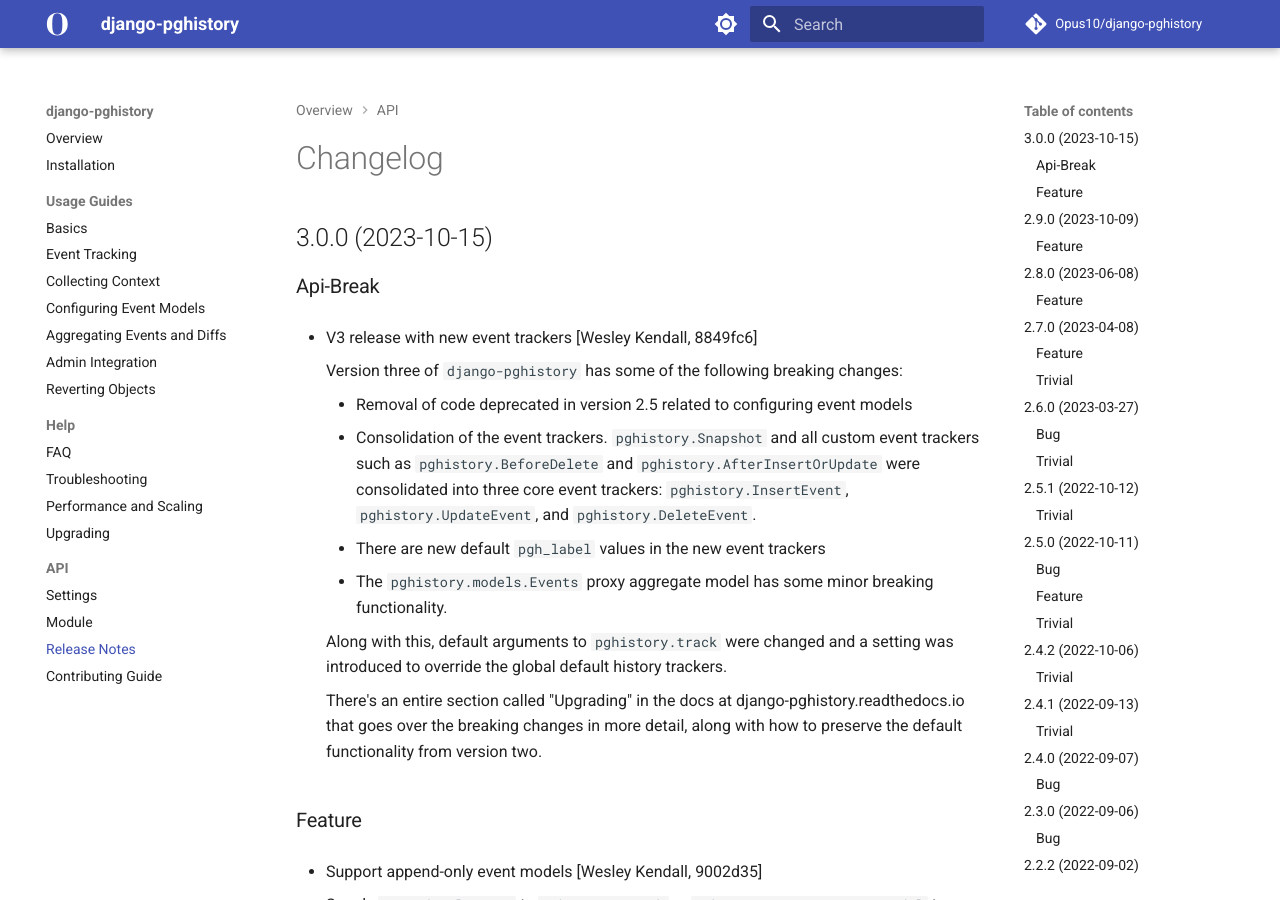
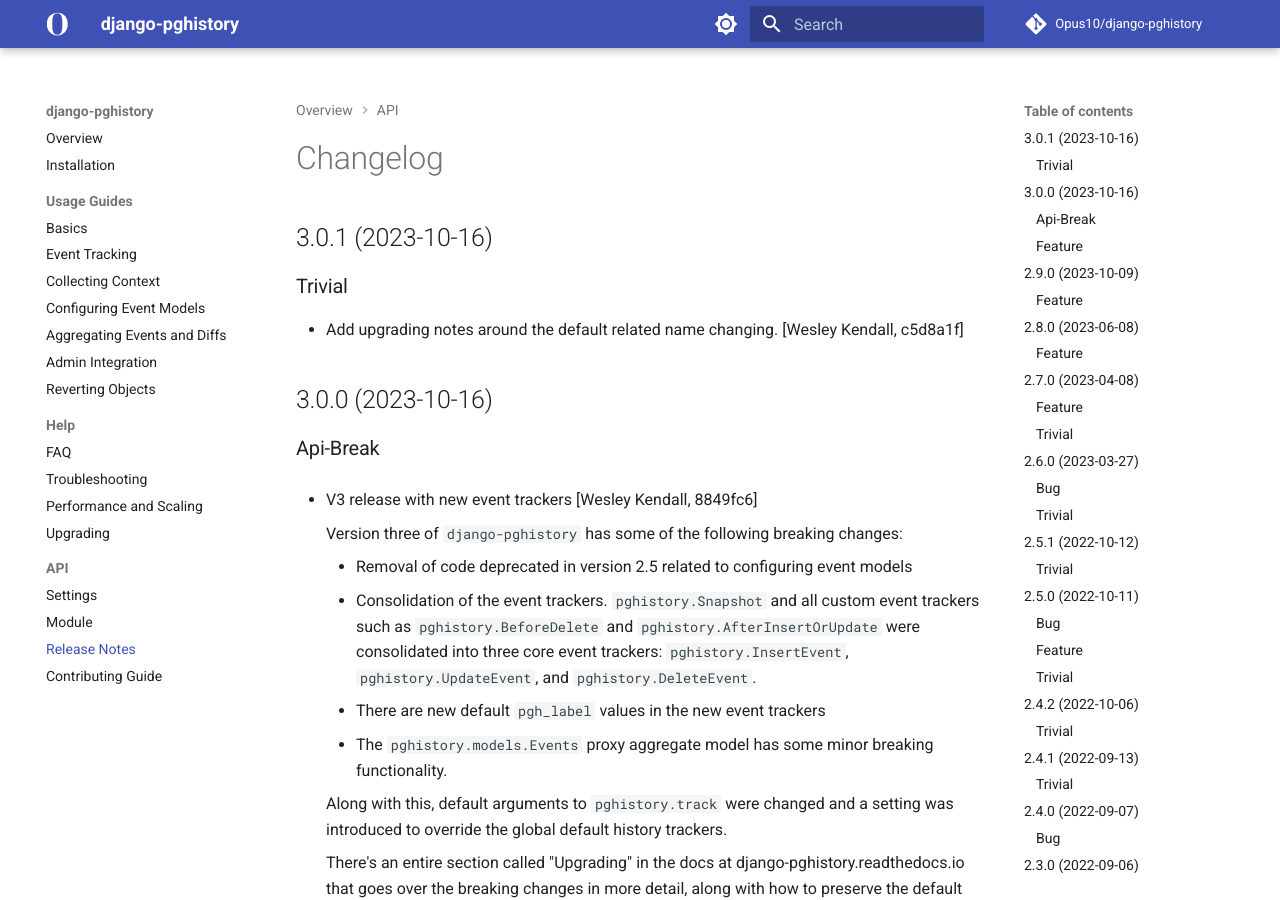
Before and after one commit to Opus10/django-pghistory, an MkDocs documentation site: the page built from docs/release_notes.md, in a window 1280 px wide and 900 px high. Built offline with MkDocs 1.6.1 and Material for MkDocs 9.7.7, drawn with Linux system fonts in a browser that asks for light colours; comment, search, counter and statistics services are not loaded.

Commit message:
Release version 3.0.1 [skip ci]
Type: trivial

```diff
--- a/docs/release_notes.md
+++ b/docs/release_notes.md
@@ -1,6 +1,12 @@
 # Changelog
 
-## 3.0.0 (2023-10-15)
+## 3.0.1 (2023-10-16)
+
+### Trivial
+
+  - Add upgrading notes around the default related name changing. [Wesley Kendall, c5d8a1f]
+
+## 3.0.0 (2023-10-16)
 
 ### Api-Break
 
--- a/pyproject.toml
+++ b/pyproject.toml
@@ -33,7 +33,7 @@
 exclude = [
   "*/tests/"
 ]
-version = "3.0.0"
+version = "3.0.1"
 description = "History tracking for Django and Postgres"
 authors = ["Wes Kendall"]
 classifiers = [
```
Also changed, not shown: CHANGELOG.md (+7 -1 lines).
